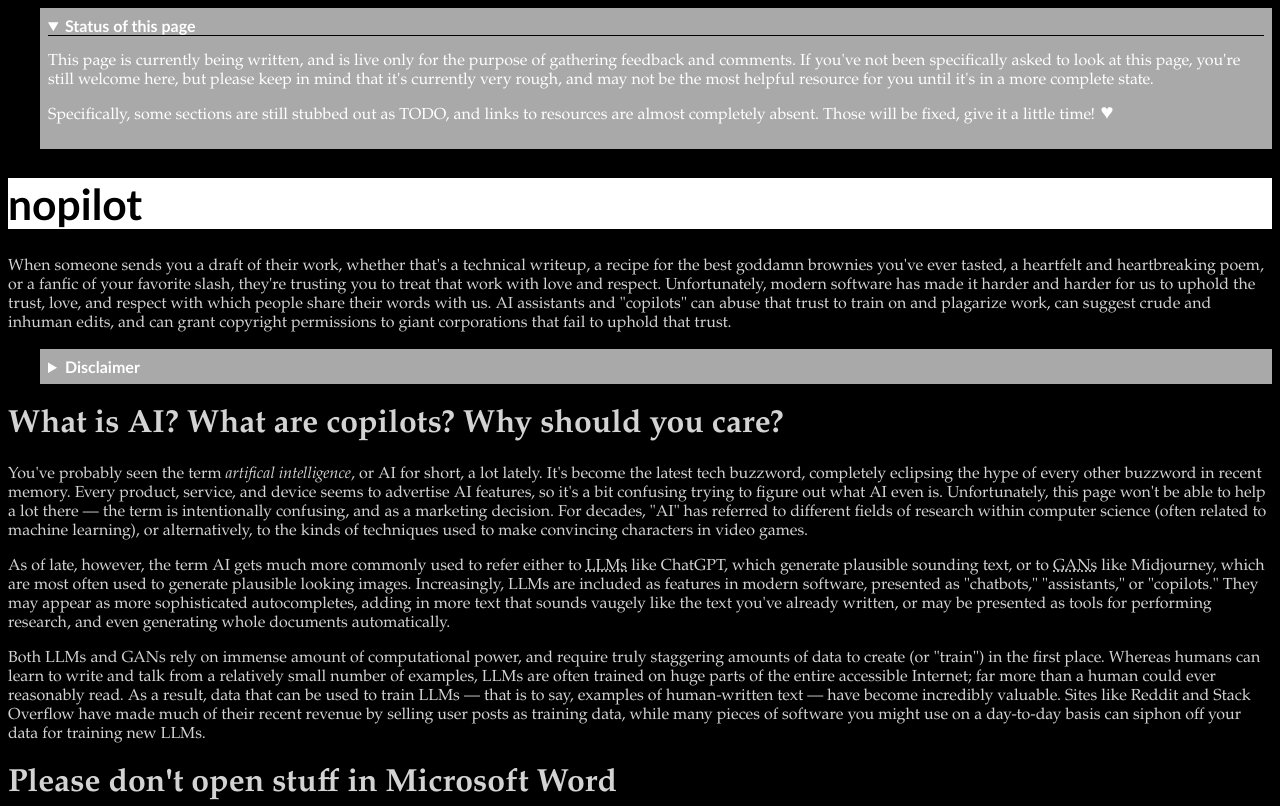
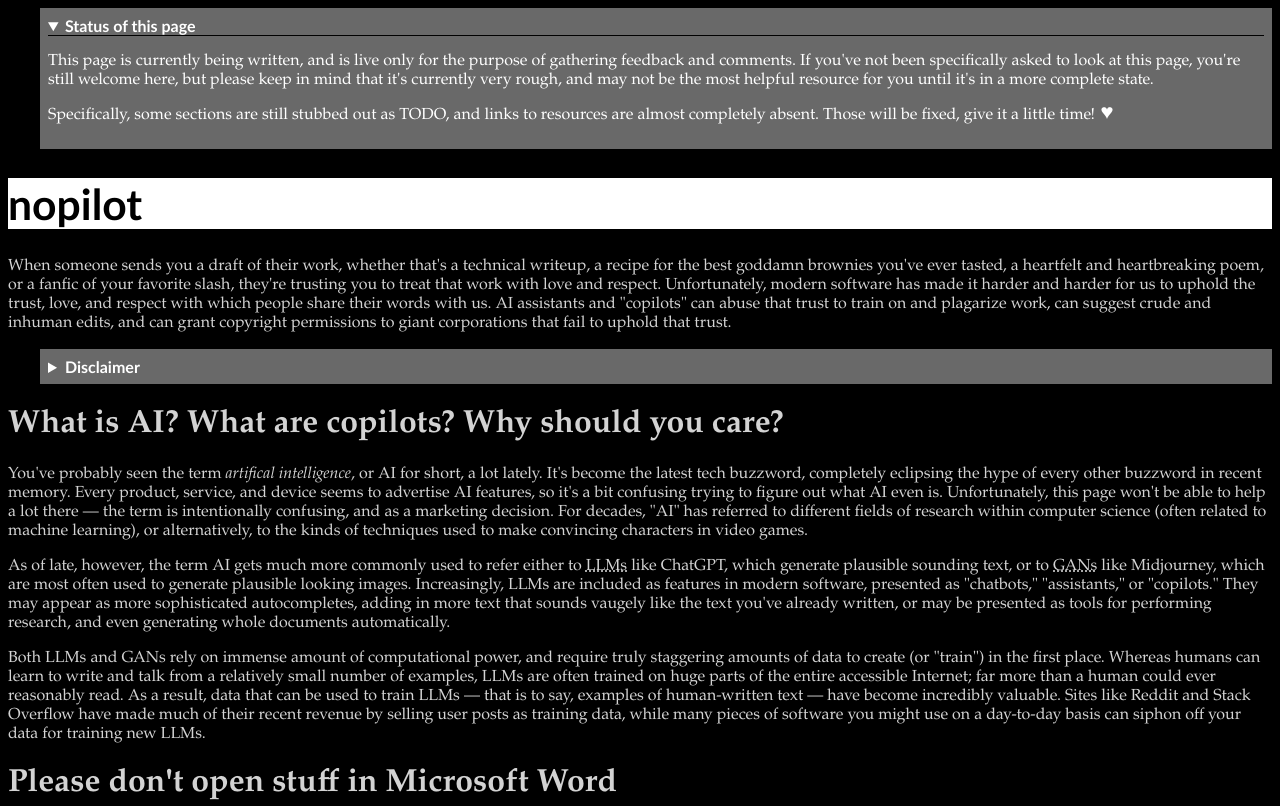
Before and after one commit to cgranade/nopilot, a plain HTML site: page index.html in a window 1280 px wide. Shown: the top 806 px of the page. Drawn offline with Linux system fonts and the dark colour scheme.

Commit message:
Update index.html

```diff
--- a/index.html
+++ b/index.html
@@ -18,7 +18,7 @@
         body {
           --contrast-bg: white;
           --contrast-fg: black;
-          --highlight-bg: darkgray;
+          --highlight-bg: dimgray;
           --highlight-fg: white;
 
           color: lightgray;
```
